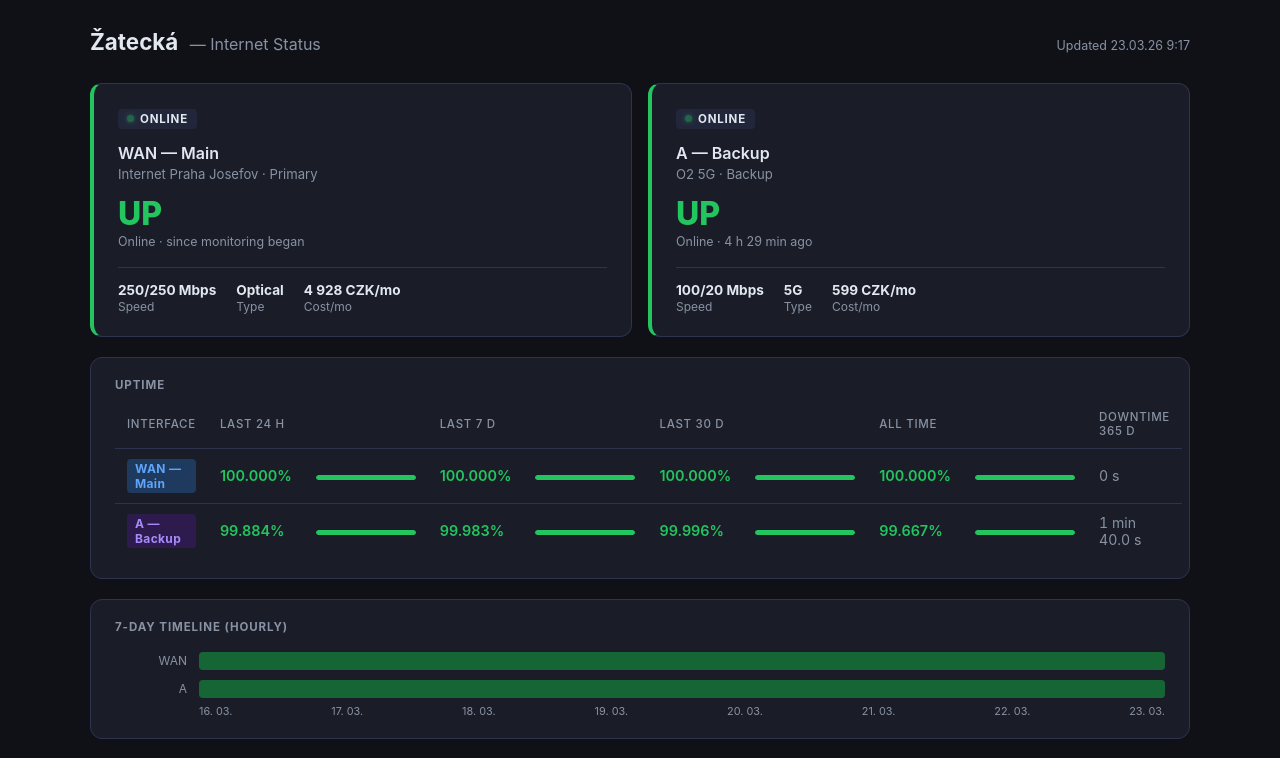
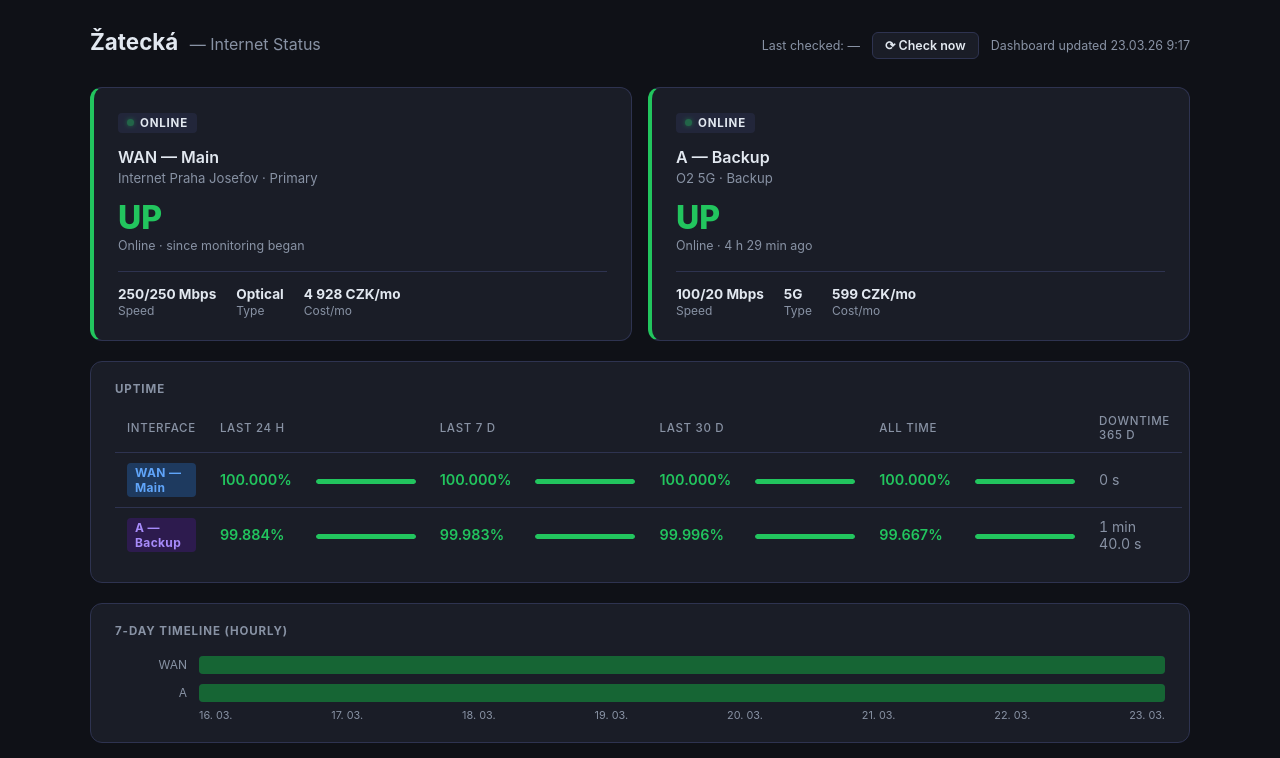
Before and after one commit to aftanasmichal/zatecka-internet-check, a plain HTML site: page index.html in a window 1280 px wide. Shown: the top 758 px of the page. Drawn offline with Linux system fonts and the light colour scheme; no server answers.

Commit message:
feat: last-checked timestamp + Check Now button

```diff
--- a/index.html
+++ b/index.html
@@ -39,6 +39,18 @@
     h1 { font-size: 1.4rem; font-weight: 700; }
     h1 span { color: var(--muted); font-weight: 400; font-size: 1rem; margin-left: 6px; }
     #last-updated { font-size: 0.78rem; color: var(--muted); }
+    .header-right { display: flex; align-items: center; gap: 12px; flex-wrap: wrap; justify-content: flex-end; }
+    #check-status { font-size: 0.78rem; color: var(--muted); }
+    #check-status .ok   { color: var(--green); }
+    #check-status .fail { color: var(--red); }
+    .btn-check {
+      font-size: 0.78rem; font-weight: 600;
+      background: var(--surface); border: 1px solid var(--border);
+      color: var(--text); border-radius: 6px; padding: 5px 12px;
+      cursor: pointer; text-decoration: none; white-space: nowrap;
+      transition: border-color 0.15s;
+    }
+    .btn-check:hover { border-color: var(--green); color: var(--green); }
 
     .container { max-width: 1100px; margin: 0 auto; display: flex; flex-direction: column; gap: 20px; }
 
@@ -187,7 +199,14 @@
 
 <header>
   <h1>Žatecká <span>— Internet Status</span></h1>
-  <div id="last-updated">Loading…</div>
+  <div class="header-right">
+    <div id="check-status">Checking…</div>
+    <a id="btn-check"
+       class="btn-check"
+       href="https://github.com/aftanasmichal/zatecka-internet-check/actions/workflows/poll.yml"
+       target="_blank" rel="noopener">⟳ Check now</a>
+    <div id="last-updated"></div>
+  </div>
 </header>
 
 <div class="container">
@@ -493,6 +512,29 @@ function renderIncidents(events) {
   }).join('');
 }
 
+// ── Last GitHub Actions check ─────────────────────────────────────────────────
+
+const GH_RUNS_URL = 'https://api.github.com/repos/aftanasmichal/zatecka-internet-check/actions/workflows/poll.yml/runs?per_page=1';
+
+async function refreshCheckStatus() {
+  const el = document.getElementById('check-status');
+  try {
+    const data = await fetch(GH_RUNS_URL, { headers: { Accept: 'application/vnd.github+json' } }).then(r => r.json());
+    const run = data.workflow_runs?.[0];
+    if (!run) { el.innerHTML = '<span>No runs yet</span>'; return; }
+
+    const finished = new Date(run.updated_at);
+    const diffM = Math.round((Date.now() - finished) / 60000);
+    const ago = diffM < 2 ? 'just now' : diffM < 60 ? diffM + ' min ago' : Math.floor(diffM/60) + ' h ago';
+    const timeStr = finished.toLocaleString('cs-CZ', { ...CZ, timeStyle: 'short', dateStyle: 'short' });
+    const ok = run.conclusion === 'success';
+
+    el.innerHTML = `Last checked: <span class="${ok ? 'ok' : 'fail'}" title="${timeStr}">${ago}</span>`;
+  } catch {
+    el.innerHTML = 'Last checked: <span>—</span>';
+  }
+}
+
 // ── Main ──────────────────────────────────────────────────────────────────────
 
 async function refresh() {
@@ -503,7 +545,7 @@ async function refresh() {
     renderTimeline(events);
     renderIncidents(events);
     document.getElementById('last-updated').textContent =
-      'Updated ' + new Date().toLocaleString('cs-CZ', { ...CZ, timeStyle: 'short', dateStyle: 'short' });
+      'Dashboard updated ' + new Date().toLocaleString('cs-CZ', { ...CZ, timeStyle: 'short', dateStyle: 'short' });
   } catch (e) {
     console.error(e);
     document.getElementById('last-updated').textContent = 'Error loading data';
@@ -511,7 +553,9 @@ async function refresh() {
 }
 
 refresh();
+refreshCheckStatus();
 setInterval(refresh, 5 * 60 * 1000);
+setInterval(refreshCheckStatus, 60 * 1000);  // update "X min ago" every minute
 </script>
 </body>
 </html>
```
